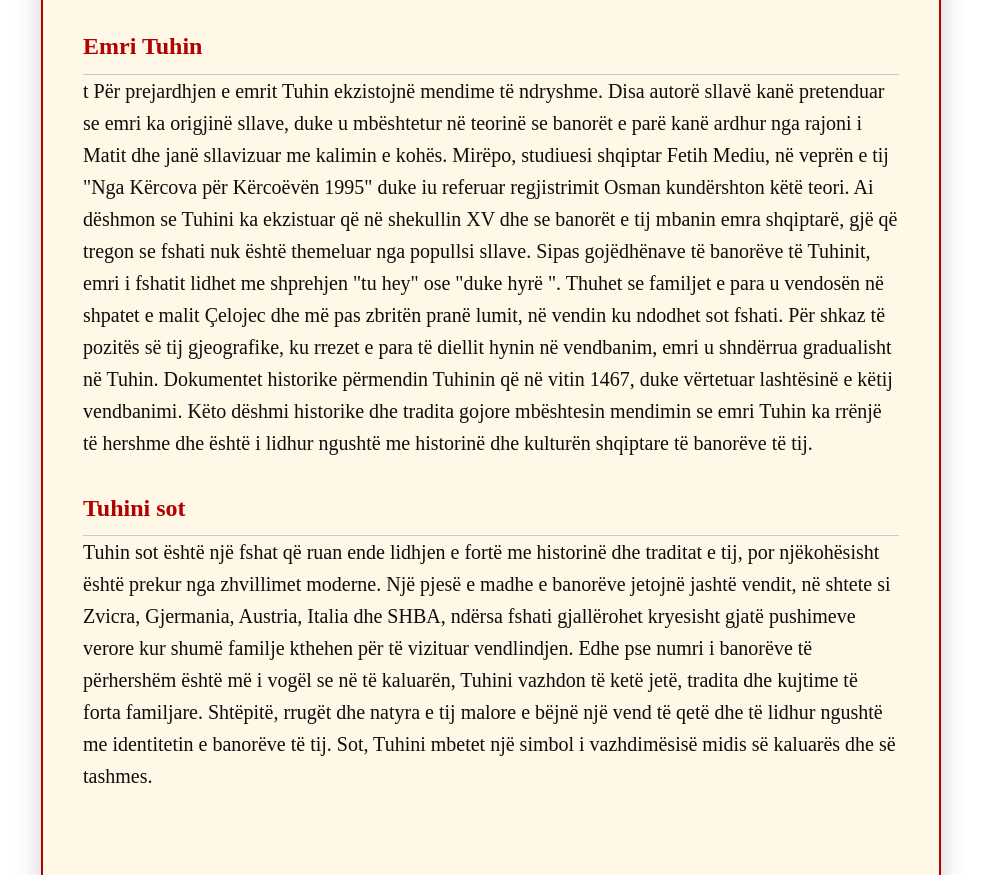
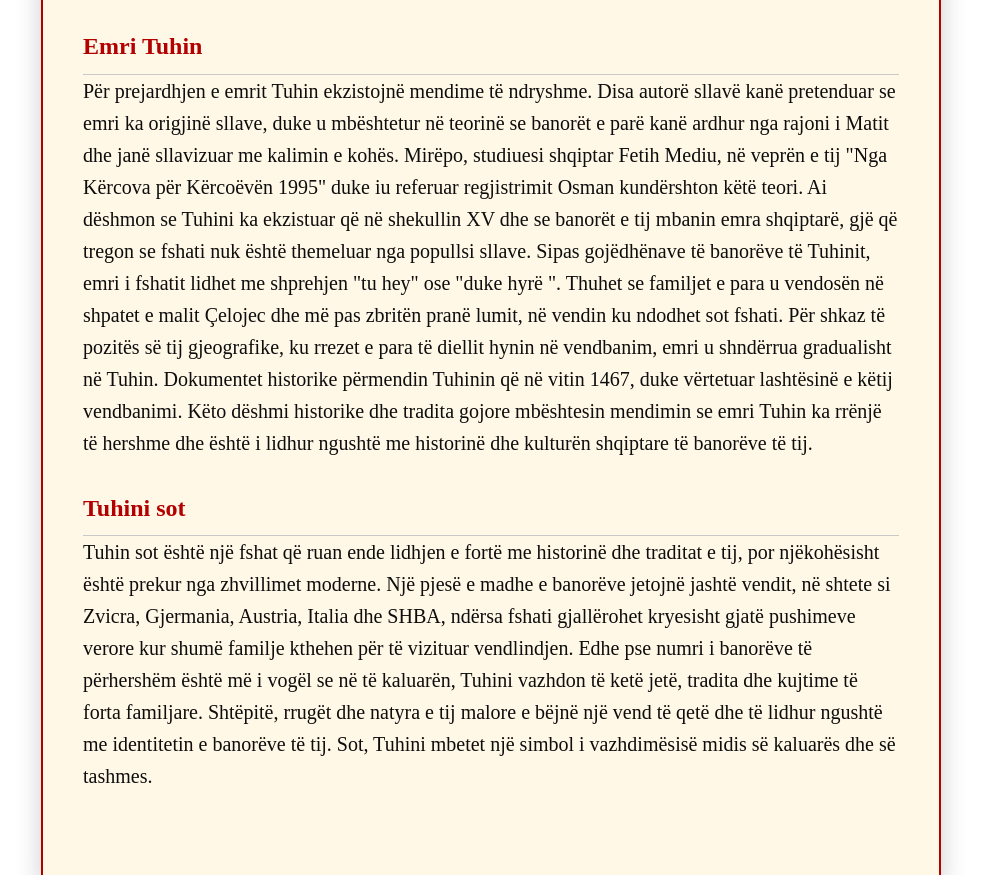
Before and after one commit to Blina-Beqiri/Fshati-Tuhin, a plain HTML site: page historia.html in a window 1280 px wide. Shown: the part 1242-2117 px from the top of the page, without its empty margins (149-1130 px from the left). Drawn offline with Linux system fonts and the light colour scheme.

Commit message:
Update historia.html

```diff
--- a/historia.html
+++ b/historia.html
@@ -138,7 +138,7 @@ Historia e tij lidhet me zhvillimin e vendbanimeve të hershme, traditat shqipta
 
     <div class="content">
         <h2>Emri Tuhin</h2>
-        <p>t
+        <p>
 Për prejardhjen e emrit Tuhin ekzistojnë mendime të ndryshme. Disa autorë sllavë kanë pretenduar se emri ka origjinë sllave, duke u mbështetur në teorinë se banorët e parë kanë ardhur nga rajoni i Matit dhe janë sllavizuar me kalimin e kohës. Mirëpo, studiuesi shqiptar Fetih Mediu, në veprën e tij "Nga Kërcova  për Kërcoëvën 1995" duke iu referuar regjistrimit Osman kundërshton këtë teori. Ai dëshmon se Tuhini ka ekzistuar që në shekullin XV dhe se banorët e tij mbanin emra shqiptarë, gjë që tregon se fshati nuk është themeluar nga popullsi sllave.
 Sipas gojëdhënave të banorëve të Tuhinit, emri i fshatit lidhet me shprehjen "tu hey" ose "duke hyrë ". Thuhet se familjet e para u vendosën në shpatet e malit Çelojec dhe më pas zbritën pranë lumit, në vendin ku ndodhet sot fshati. Për shkaz të pozitës së tij gjeografike, ku rrezet e para të diellit hynin në vendbanim, emri u shndërrua gradualisht në Tuhin.
 Dokumentet historike përmendin Tuhinin që në vitin 1467, duke vërtetuar lashtësinë e këtij vendbanimi. Këto dëshmi historike dhe tradita gojore mbështesin mendimin se emri Tuhin ka rrënjë të hershme dhe është i lidhur ngushtë me historinë dhe kulturën shqiptare të banorëve të tij.</p>
```
